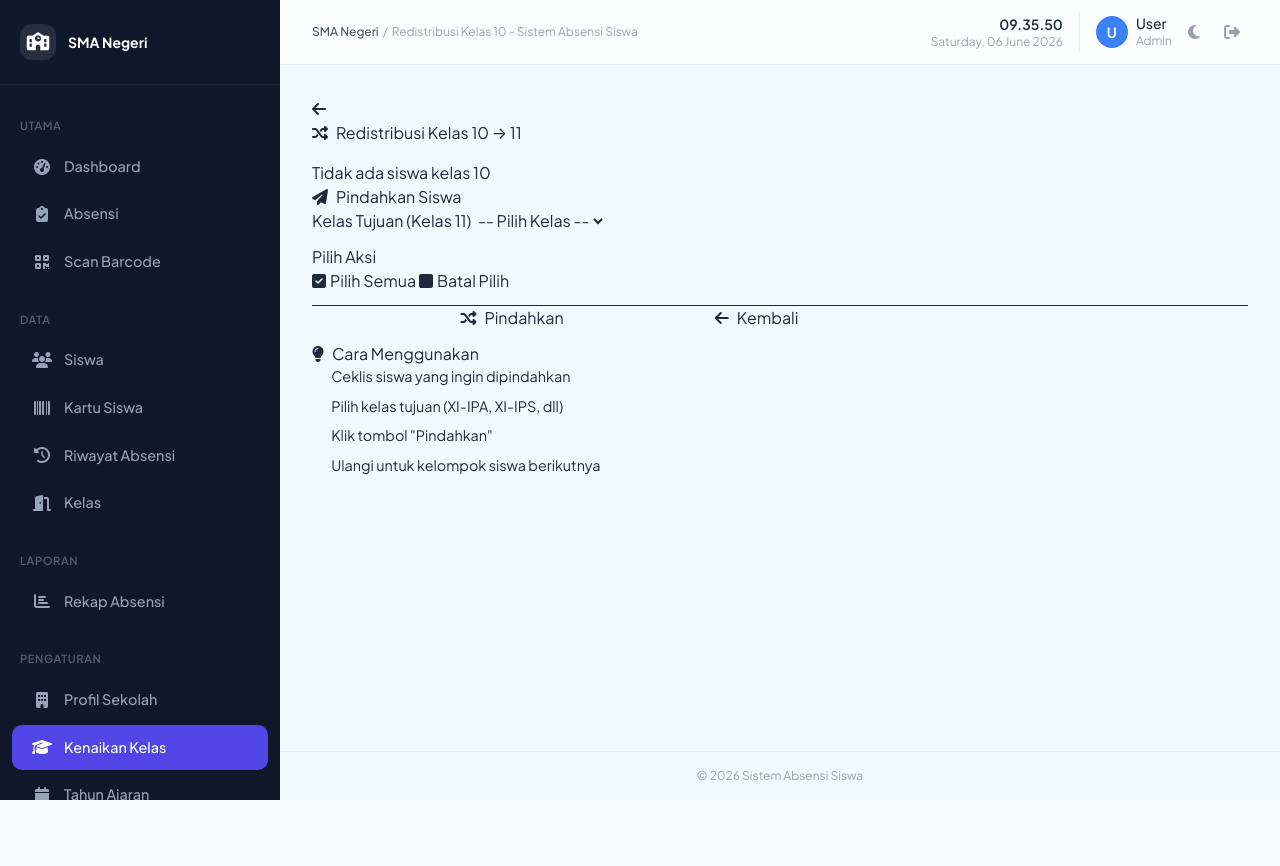
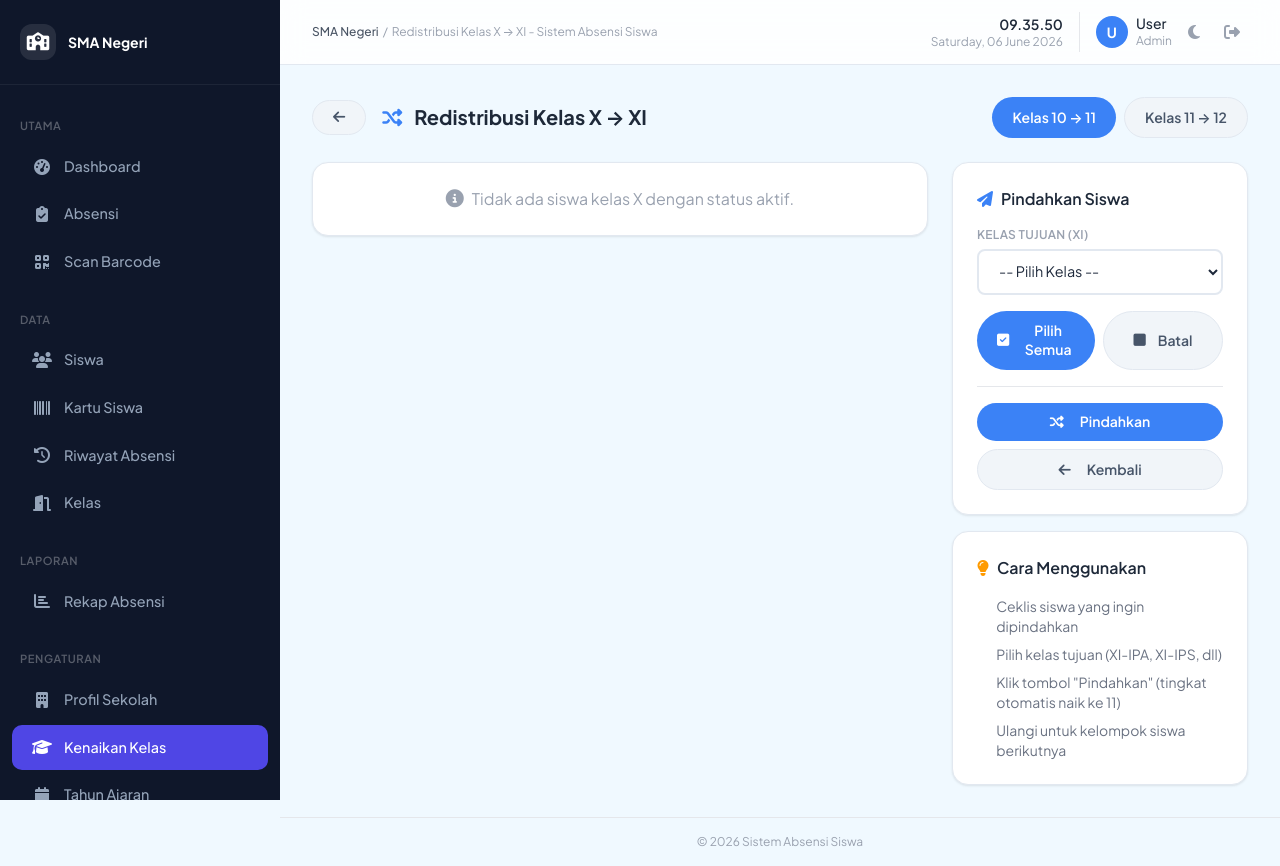
Before and after one commit to natedekaka/absensi-siswa, a PHP site: page /kenaikan/redistribusi.php in a window 1280 px wide. Before the commit the page ends 800 px from the top, so only its background shows below. Run offline with PHP 8.4, Linux system fonts and the light colour scheme; the visitor is signed in with stand-in values (Sample User, id 1); data comes from the database, SQL or seed files in the repository; tables that the repository leaves empty or names only in its code hold one stand-in row (values such as "Sample post"); style sheets or scripts are compiled from the project's sources.

Commit message:
feat: Tambah dukungan redistribusi XI→XII & perbaiki kelulusan
P3: Redistribusi sekarang mendukung XI→XII via ?tingkat=11, update tingkat juga saat pindah siswa. Konversi redistribusi.php dari Bootstrap ke Tailwind, tambah dark mode, ganti inline gradient dengan gradient-header class. Konversi kelulusan.php ke Tailwind.

Ultraworked with Sisyphus

Co-authored-by: Sisyphus <clio-agent@sisyphuslabs.ai>

```diff
--- a/kenaikan/redistribusi.php
+++ b/kenaikan/redistribusi.php
@@ -9,7 +9,20 @@ if (!isset($_SESSION['user'])) {
 require_once '../core/init.php';
 require_once '../core/Database.php';
 
-$title = 'Redistribusi Kelas 10 - Sistem Absensi Siswa';
+$tingkat = (int)($_GET['tingkat'] ?? 10);
+if (!in_array($tingkat, [10, 11])) $tingkat = 10;
+$tingkat_ke = $tingkat + 1;
+
+$prefix_map = [
+    10 => ['X', '10', 'XI', '11'],
+    11 => ['XI', '11', 'XII', '12'],
+];
+
+$m = $prefix_map[$tingkat];
+$prefix_sumber = $m[0];
+$prefix_tujuan = $m[2];
+
+$title = "Redistribusi Kelas {$prefix_sumber} → {$prefix_tujuan} - Sistem Absensi Siswa";
 
 $success = '';
 $error = '';
@@ -26,28 +39,36 @@ if ($_SERVER['REQUEST_METHOD'] == 'POST' && isset($_POST['action'])) {
         } else {
             $updated = 0;
             foreach ($siswa_ids as $siswa_id) {
-                $update = conn()->prepare("UPDATE siswa SET kelas_id = ? WHERE id = ?");
-                $update->bind_param("ii", $kelas_tujuan, $siswa_id);
+                $update = conn()->prepare("UPDATE siswa SET kelas_id = ?, tingkat = ? WHERE id = ?");
+                $update->bind_param("iii", $kelas_tujuan, $tingkat_ke, $siswa_id);
                 if ($update->execute()) $updated++;
             }
-            $success = "Berhasil memindahkan $updated siswa ke kelas baru";
+            $success = "Berhasil memindahkan $updated siswa ke kelas baru (tingkat $tingkat_ke)";
         }
     }
 }
 
-$kelas_x = conn()->query("SELECT id, nama_kelas FROM kelas WHERE nama_kelas LIKE 'X-%' OR nama_kelas LIKE '10-%' ORDER BY nama_kelas");
-$kelas_xi = conn()->query("SELECT id, nama_kelas FROM kelas WHERE nama_kelas LIKE 'XI-%' OR nama_kelas LIKE '11-%' ORDER BY nama_kelas");
+$kelas_sumber = conn()->query("
+    SELECT id, nama_kelas FROM kelas
+    WHERE nama_kelas LIKE '{$m[0]}-%' OR nama_kelas LIKE '{$m[1]}-%'
+    ORDER BY nama_kelas
+");
+$kelas_tujuan = conn()->query("
+    SELECT id, nama_kelas FROM kelas
+    WHERE nama_kelas LIKE '{$m[2]}-%' OR nama_kelas LIKE '{$m[3]}-%'
+    ORDER BY nama_kelas
+");
 
-$siswa_kelas_x = conn()->query("
+$siswa_list = conn()->query("
     SELECT s.id, s.nis, s.nama, s.jenis_kelamin, k.nama_kelas as kelas_sekarang, k.id as kelas_id
     FROM siswa s
     JOIN kelas k ON s.kelas_id = k.id
-    WHERE s.status = 'aktif' AND (k.nama_kelas LIKE 'X-%' OR k.nama_kelas LIKE '10-%')
+    WHERE s.status = 'aktif' AND (k.nama_kelas LIKE '{$m[0]}-%' OR k.nama_kelas LIKE '{$m[1]}-%')
     ORDER BY k.nama_kelas, s.nama
 ");
 
 $siswa_by_kelas = [];
-while ($s = $siswa_kelas_x->fetch_assoc()) {
+while ($s = $siswa_list->fetch_assoc()) {
     $siswa_by_kelas[$s['kelas_id']][$s['kelas_sekarang']][] = $s;
 }
 
@@ -55,119 +76,70 @@ ob_start();
 ?>
 
 <style>
-.kelas-section {
-    background: white;
-    border-radius: 12px;
-    margin-bottom: 1.5rem;
-    overflow: hidden;
-    box-shadow: 0 2px 8px rgba(0,0,0,0.08);
-}
-.kelas-header {
-    background: linear-gradient(135deg, #4f46e5 0%, #7c3aed 100%);
-    color: white;
-    padding: 1rem 1.5rem;
-    font-weight: 600;
-}
-.siswa-list {
-    padding: 1rem;
-}
-.siswa-item {
-    display: flex;
-    align-items: center;
-    padding: 0.75rem;
-    border-radius: 8px;
-    margin-bottom: 0.5rem;
-    background: #f8f9fa;
-    transition: all 0.2s;
-}
-.siswa-item:hover {
-    background: #e9ecef;
-}
-.siswa-item input[type="checkbox"] {
-    width: 18px;
-    height: 18px;
-    margin-right: 1rem;
-    accent-color: #4f46e5;
-}
-.siswa-info {
-    flex: 1;
-}
-.siswa-nama {
-    font-weight: 600;
-    color: #333;
-}
-.siswa-nis {
-    font-size: 0.85rem;
-    color: #666;
-}
-.siswa-jk {
-    font-size: 0.8rem;
-    padding: 2px 8px;
-    border-radius: 4px;
-    background: #e9ecef;
-}
-.select-all-btn {
-    background: #4f46e5;
-    color: white;
-    border: none;
-    padding: 4px 12px;
-    border-radius: 4px;
-    font-size: 0.8rem;
-    cursor: pointer;
-}
-.select-all-btn:hover {
-    background: #4338ca;
-}
+.siswa-item { display:flex; align-items:center; padding:0.75rem; border-radius:8px; margin-bottom:0.5rem; background:#f8f9fa; transition:all .2s; }
+.siswa-item:hover { background:#e9ecef; }
+.siswa-item input[type="checkbox"] { width:18px; height:18px; margin-right:1rem; accent-color:#4f46e5; }
+.siswa-nama { font-weight:600; color:#333; }
+.siswa-nis { font-size:.85rem; color:#666; }
+.dark .siswa-item { background:rgba(255,255,255,0.05); }
+.dark .siswa-item:hover { background:rgba(255,255,255,0.1); }
+.dark .siswa-nama { color:#E2E8F0; }
+.dark .siswa-nis { color:#94A3B8; }
 </style>
 
-<div class="d-flex align-items-center mb-4">
-    <a href="index.php" class="btn btn-outline-secondary me-3">
+<div class="flex flex-wrap items-center gap-4 mb-6">
+    <a href="index.php" class="btn-modern btn-neutral-modern">
         <i class="fas fa-arrow-left"></i>
     </a>
-    <h2 class="fw-bold text-wa-dark mb-0">
-        <i class="fas fa-random me-2"></i>Redistribusi Kelas 10 → 11
+    <h2 class="text-xl font-bold text-gray-800 dark:text-white">
+        <i class="fas fa-random mr-3 text-primary"></i>Redistribusi Kelas <?= $prefix_sumber ?> → <?= $prefix_tujuan ?>
     </h2>
+    <div class="ml-auto flex gap-2">
+        <a href="?tingkat=10" class="btn-modern <?= $tingkat == 10 ? 'btn-primary-modern' : 'btn-neutral-modern' ?>">
+            Kelas 10 → 11
+        </a>
+        <a href="?tingkat=11" class="btn-modern <?= $tingkat == 11 ? 'btn-primary-modern' : 'btn-neutral-modern' ?>">
+            Kelas 11 → 12
+        </a>
+    </div>
 </div>
 
 <?php if ($success): ?>
-    <div class="alert alert-success-custom alert-custom d-flex align-items-center mb-4">
-        <i class="fas fa-check-circle fs-4 me-3"></i>
-        <div><?= $success ?></div>
-    </div>
+<div class="alert-modern alert-success-modern mb-6 flex items-center gap-3">
+    <i class="fas fa-check-circle text-lg"></i><span><?= $success ?></span>
+    <button onclick="this.parentElement.remove()" class="ml-auto opacity-60 hover:opacity-100">&times;</button>
+</div>
 <?php endif; ?>
 
 <?php if ($error): ?>
-    <div class="alert alert-danger-custom alert-custom d-flex align-items-center mb-4">
-        <i class="fas fa-exclamation-circle fs-4 me-3"></i>
-        <div><?= $error ?></div>
-    </div>
+<div class="alert-modern alert-danger-modern mb-6 flex items-center gap-3">
+    <i class="fas fa-exclamation-circle text-lg"></i><span><?= $error ?></span>
+    <button onclick="this.parentElement.remove()" class="ml-auto opacity-60 hover:opacity-100">&times;</button>
+</div>
 <?php endif; ?>
 
-<div class="row">
-    <div class="col-lg-8">
+<div class="grid grid-cols-1 lg:grid-cols-3 gap-6">
+    <div class="lg:col-span-2">
         <?php if (!empty($siswa_by_kelas)): ?>
             <form method="POST" id="redistribusiForm">
                 <input type="hidden" name="action" value="pindahkan">
-
                 <?php foreach ($siswa_by_kelas as $kelas_id => $kelas_data): ?>
                     <?php foreach ($kelas_data as $nama_kelas => $siswa_list): ?>
-                    <div class="kelas-section">
-                        <div class="kelas-header d-flex justify-content-between align-items-center">
-                            <span>
-                                <i class="fas fa-door-open me-2"></i><?= htmlspecialchars($nama_kelas) ?>
-                            </span>
-                            <span class="badge bg-white text-primary"><?= count($siswa_list) ?> siswa</span>
+                    <div class="card-modern mb-4 overflow-hidden">
+                        <div class="gradient-header indigo px-5 py-3 flex items-center justify-between">
+                            <span class="font-semibold"><i class="fas fa-door-open mr-2"></i><?= htmlspecialchars($nama_kelas) ?></span>
+                            <span class="badge-modern badge-primary-modern"><?= count($siswa_list) ?> siswa</span>
                         </div>
-                        <div class="siswa-list">
+                        <div class="p-4">
                             <?php foreach ($siswa_list as $siswa): ?>
                             <div class="siswa-item">
-                                <input type="checkbox" name="siswa_ids[]" value="<?= $siswa['id'] ?>" id="siswa_<?= $siswa['id'] ?>">
-                                <label for="siswa_<?= $siswa['id'] ?>" class="siswa-info d-flex align-items-center w-100">
-                                    <div class="flex-grow-1">
+                                <input type="checkbox" name="siswa_ids[]" value="<?= $siswa['id'] ?>" id="s_<?= $siswa['id'] ?>">
+                                <label for="s_<?= $siswa['id'] ?>" class="flex items-center flex-1 cursor-pointer">
+                                    <div class="flex-1">
                                         <div class="siswa-nama"><?= htmlspecialchars($siswa['nama']) ?></div>
                                         <div class="siswa-nis">NIS: <?= htmlspecialchars($siswa['nis']) ?></div>
                                     </div>
-                                    <span class="siswa-jk">
+                                    <span class="text-xs px-2 py-0.5 rounded bg-gray-200 text-gray-600">
                                         <?= $siswa['jenis_kelamin'] == 'Laki-laki' ? 'L' : 'P' ?>
                                     </span>
                                 </label>
@@ -179,64 +151,62 @@ ob_start();
                 <?php endforeach; ?>
             </form>
         <?php else: ?>
-            <div class="alert alert-info">Tidak ada siswa kelas 10</div>
+            <div class="card-modern p-6 text-center text-gray-400">
+                <i class="fas fa-info-circle text-lg mr-2"></i>Tidak ada siswa kelas <?= $prefix_sumber ?> dengan status aktif.
+            </div>
         <?php endif; ?>
     </div>
 
-    <div class="col-lg-4">
-        <div class="card-custom sticky-top" style="top: 100px;">
-            <div class="card-header-custom">
-                <i class="fas fa-paper-plane me-2"></i>Pindahkan Siswa
-            </div>
-            <div class="card-body">
-                <div class="mb-3">
-                    <label class="form-label fw-semibold">Kelas Tujuan (Kelas 11)</label>
-                    <select name="kelas_tujuan" class="form-select" form="redistribusiForm" required>
+    <div class="lg:col-span-1">
+        <div class="card-modern sticky" style="top:100px">
+            <div class="card-modern-body">
+                <h5 class="font-semibold text-gray-800 dark:text-white mb-4">
+                    <i class="fas fa-paper-plane mr-2 text-primary"></i>Pindahkan Siswa
+                </h5>
+                <div class="mb-4">
+                    <label class="text-xs font-semibold text-gray-400 uppercase tracking-wide mb-1.5 block">Kelas Tujuan (<?= $prefix_tujuan ?>)</label>
+                    <select name="kelas_tujuan" class="form-input-modern w-full" form="redistribusiForm" required>
                         <option value="">-- Pilih Kelas --</option>
                         <?php
-                        $kelas_xi_arr = [];
-                        while ($k = $kelas_xi->fetch_assoc()):
-                            $kelas_xi_arr[$k['id']] = $k['nama_kelas'];
+                        $kelas_tujuan_arr = [];
+                        while ($k = $kelas_tujuan->fetch_assoc()):
+                            $kelas_tujuan_arr[$k['id']] = $k['nama_kelas'];
                         ?>
                         <option value="<?= $k['id'] ?>"><?= htmlspecialchars($k['nama_kelas']) ?></option>
                         <?php endwhile; ?>
                     </select>
                 </div>
 
-                <div class="mb-3">
-                    <label class="form-label fw-semibold">Pilih Aksi</label>
-                    <div class="d-grid gap-2">
-                        <button type="button" class="btn btn-outline-primary btn-sm" onclick="selectAll()">
-                            <i class="fas fa-check-square me-1"></i>Pilih Semua
-                        </button>
-                        <button type="button" class="btn btn-outline-secondary btn-sm" onclick="deselectAll()">
-                            <i class="fas fa-square me-1"></i>Batal Pilih
-                        </button>
-                    </div>
+                <div class="flex gap-2 mb-4">
+                    <button type="button" onclick="selectAll()" class="btn-modern btn-primary-modern flex-1 justify-center text-sm">
+                        <i class="fas fa-check-square mr-1"></i>Pilih Semua
+                    </button>
+                    <button type="button" onclick="deselectAll()" class="btn-modern btn-neutral-modern flex-1 justify-center text-sm">
+                        <i class="fas fa-square mr-1"></i>Batal
+                    </button>
                 </div>
 
-                <hr>
+                <hr class="border-gray-200 dark:border-gray-700 my-4">
 
-                <button type="submit" form="redistribusiForm" class="btn btn-wa-primary w-100">
-                    <i class="fas fa-random me-2"></i>Pindahkan
+                <button type="submit" form="redistribusiForm" class="btn-modern btn-primary-modern w-full justify-center mb-2">
+                    <i class="fas fa-random mr-2"></i>Pindahkan
                 </button>
-
-                <a href="index.php" class="btn btn-outline-secondary w-100 mt-2">
-                    <i class="fas fa-arrow-left me-2"></i>Kembali
+                <a href="index.php" class="btn-modern btn-neutral-modern w-full justify-center">
+                    <i class="fas fa-arrow-left mr-2"></i>Kembali
                 </a>
             </div>
         </div>
 
-        <div class="card-custom mt-3">
-            <div class="card-header-custom">
-                <i class="fas fa-lightbulb me-2"></i>Cara Menggunakan
-            </div>
-            <div class="card-body">
-                <ol class="mb-0" style="padding-left: 1.2rem; font-size: 0.9rem;">
-                    <li class="mb-2">Ceklis siswa yang ingin dipindahkan</li>
-                    <li class="mb-2">Pilih kelas tujuan (XI-IPA, XI-IPS, dll)</li>
-                    <li class="mb-2">Klik tombol "Pindahkan"</li>
-                    <li class="mb-2">Ulangi untuk kelompok siswa berikutnya</li>
+        <div class="card-modern mt-4">
+            <div class="card-modern-body">
+                <h5 class="font-semibold text-gray-800 dark:text-white mb-4">
+                    <i class="fas fa-lightbulb mr-2 text-amber-500"></i>Cara Menggunakan
+                </h5>
+                <ol class="text-sm text-gray-500 dark:text-gray-400 space-y-2" style="padding-left:1.2rem">
+                    <li>Ceklis siswa yang ingin dipindahkan</li>
+                    <li>Pilih kelas tujuan (<?= $prefix_tujuan ?>-IPA, <?= $prefix_tujuan ?>-IPS, dll)</li>
+                    <li>Klik tombol "Pindahkan" (tingkat otomatis naik ke <?= $tingkat_ke ?>)</li>
+                    <li>Ulangi untuk kelompok siswa berikutnya</li>
                 </ol>
             </div>
         </div>
@@ -244,12 +214,8 @@ ob_start();
 </div>
 
 <script>
-function selectAll() {
-    document.querySelectorAll('input[name="siswa_ids[]"]').forEach(cb => cb.checked = true);
-}
-function deselectAll() {
-    document.querySelectorAll('input[name="siswa_ids[]"]').forEach(cb => cb.checked = false);
-}
+function selectAll() { document.querySelectorAll('input[name="siswa_ids[]"]').forEach(cb => cb.checked = true); }
+function deselectAll() { document.querySelectorAll('input[name="siswa_ids[]"]').forEach(cb => cb.checked = false); }
 </script>
 
 <?php
```
Also changed, not shown: kenaikan/kelulusan.php (+53 -159 lines).
